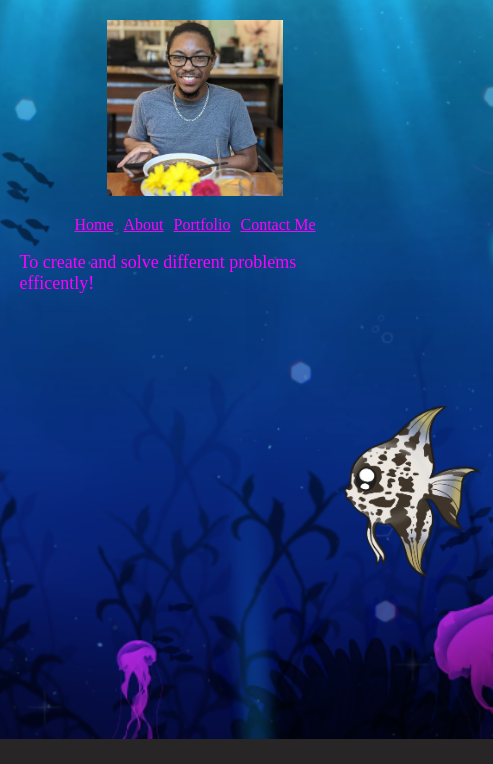
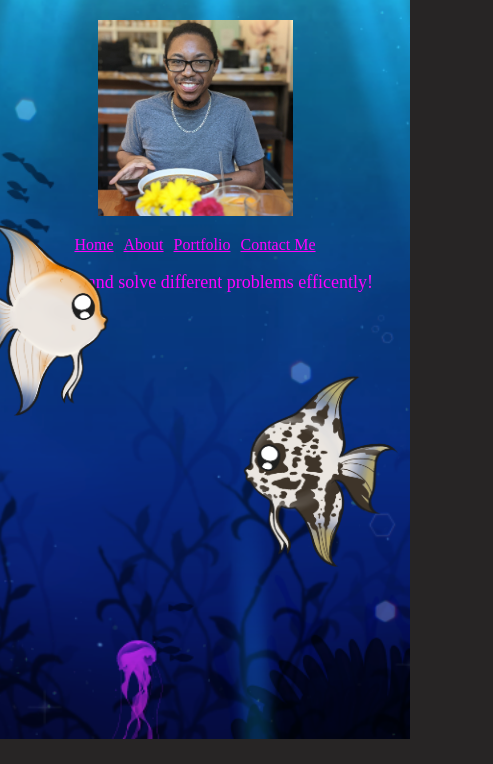
Before and after one commit to ARashodC/HTML-CSS-Flexbox, a plain HTML site: page index.html in a window 390 px wide. Shown: the part 105-869 px from the top of the page, 493 px wide, since content can reach past the window. Drawn offline with Linux system fonts and the light colour scheme.

Commit message:
added media queries, changed positioning of imgs to fit for mobile

```diff
--- a/styles.css
+++ b/styles.css
@@ -59,14 +59,14 @@ form {
 
 #gangel {
   position: relative;
-  right: 100%;
+  right: 40%;
   bottom: 20%;
 }
 
 #mangel {
   position: relative;
-  left: 60%;
-  bottom: 20%;
+  left: 30%;
+  bottom: 30%;
 }
 
 a:link {
@@ -76,3 +76,10 @@ a:link {
 a:visited {
   color: mediumorchid;
 }
+
+@media (max-width: 700px) {
+  body {
+    width: 100%;
+  }
+
+}
```
